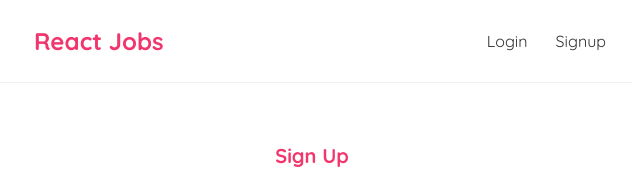
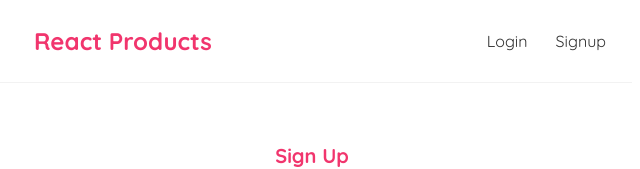
Before and after one commit to vickneee/week7-fepp-products, a React (Vite) app in the folder frontend/: page /signup in a window 1280 px wide. Shown: the top 169 px of the page, without its empty margins (328-968 px from the left). Built offline with nearby package versions, Linux system fonts and the light colour scheme.

Commit message:
Update Navbar.jsx

```diff
--- a/frontend/src/components/Navbar.jsx
+++ b/frontend/src/components/Navbar.jsx
@@ -11,7 +11,7 @@ const Navbar = ({isAuthenticated, setIsAuthenticated}) => {
   return (
     <nav className="navbar">
       <Link to="/">
-        <h1>React Jobs</h1>
+        <h1>React Products</h1>
       </Link>
       <div className="links">
         {isAuthenticated && (
```
